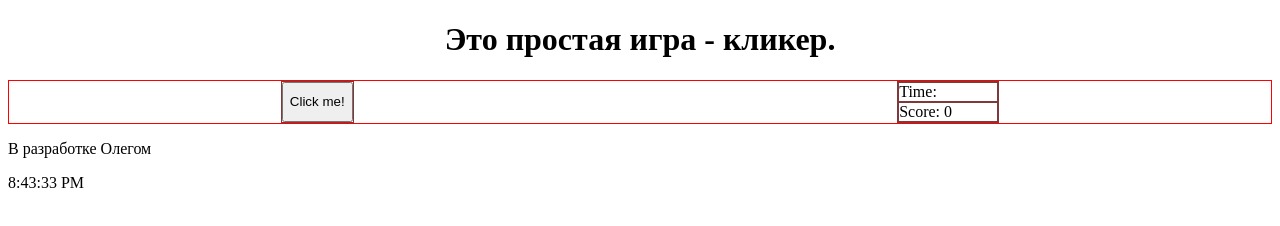
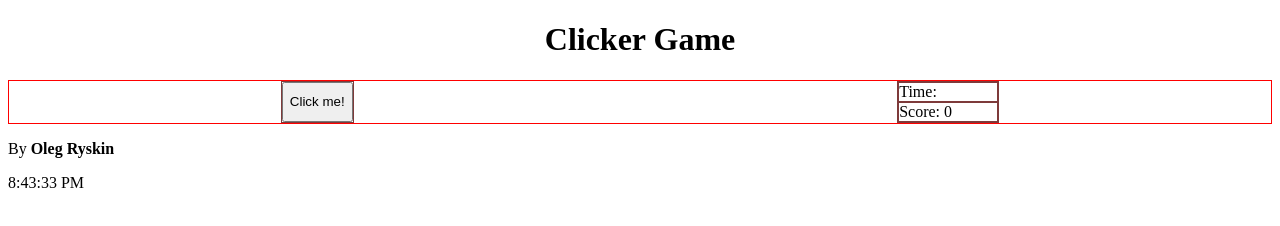
Before and after one commit to OlegRskn/My-projects, a plain HTML site: page JavaScript/Clicker/index.html in a window 1280 px wide. Drawn offline with Linux system fonts and the light colour scheme.

Commit message:
Added README.md, fixed index.html

```diff
--- a/JavaScript/Clicker/index.html
+++ b/JavaScript/Clicker/index.html
@@ -8,7 +8,7 @@
     <script src="index.js"></script>
   </head>
   <body>
-    <header><h1>Это простая игра - кликер.</h1></header>
+    <header><h1>Clicker Game</h1></header>
     <article>
       <div class="container">
         <div class="buttonContainer">
@@ -20,6 +20,8 @@
         </div>
       </div>
     </article>
-    <footer><p>В разработке Олегом</p></footer>
+    <footer>
+      <p>By <strong>Oleg Ryskin</strong></p>
+    </footer>
   </body>
 </html>
```
Also changed, not shown: JavaScript/Clicker/README.md (added).
